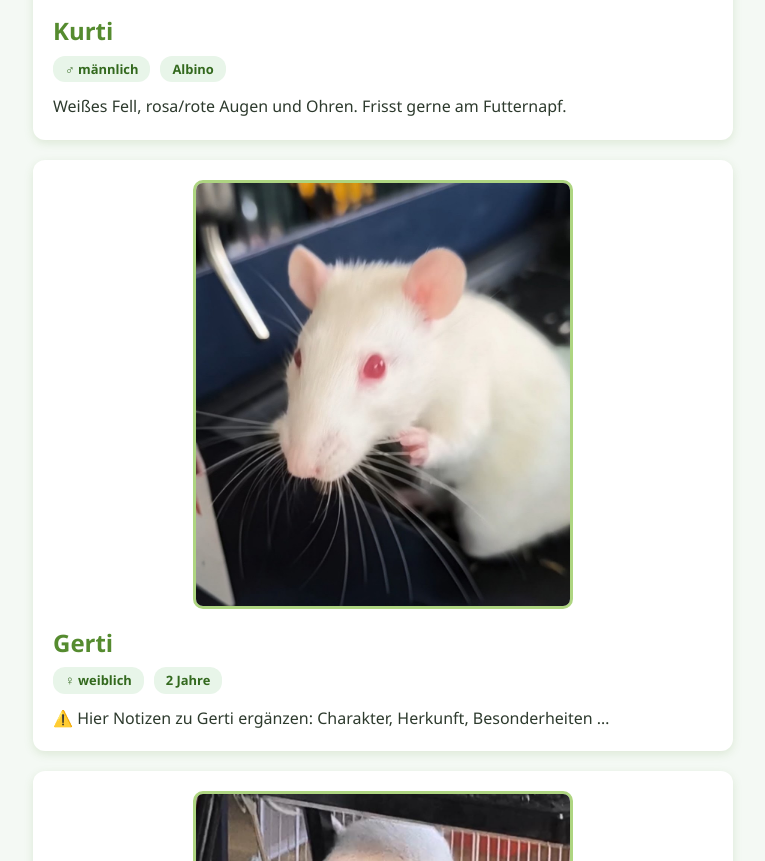
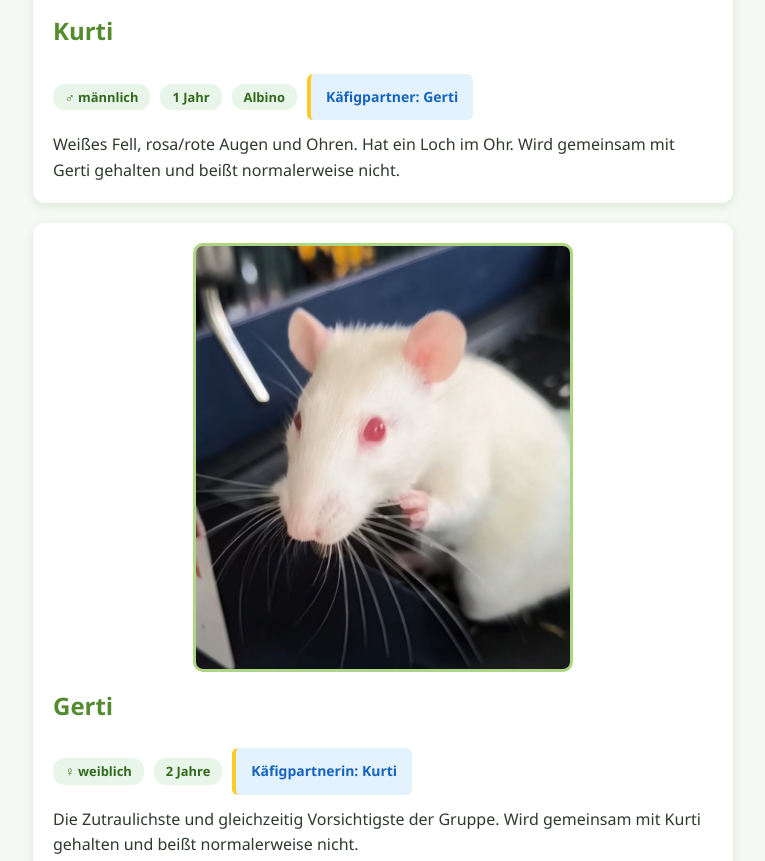
Before and after one commit to tomodersowashalt/ratten, a plain HTML site: page index.html in a window 1280 px wide. Shown: the part 602-1463 px from the top of the page, without its empty margins (257-1022 px from the left). Drawn offline with Linux system fonts and the light colour scheme.

Commit message:
Enhance chip styles and update animal notes
Added new styles for hint chips and updated notes for Kurti and Gerti.

```diff
--- a/index.html
+++ b/index.html
@@ -104,6 +104,11 @@
     color: #8d6e00;
   }
 
+  .chip.hinweis {
+    background-color: #e3f2fd;
+    color: #1565c0;
+  }
+
   /* Futter-Tabelle */
   table {
     width: 100%;
@@ -166,9 +171,12 @@
     <h2>Kurti</h2>
     <div class="details">
       <span class="chip">♂ männlich</span>
+      <span class="chip">1 Jahr</span>
       <span class="chip">Albino</span>
+      <span class="chip hinweis">Käfigpartner: Gerti</span>
     </div>
-    <p class="notiz">Weißes Fell, rosa/rote Augen und Ohren. Frisst gerne am Futternapf.</p>
+    <p class="notiz">Weißes Fell, rosa/rote Augen und Ohren. Hat ein Loch im Ohr.
+    Wird gemeinsam mit Gerti gehalten und beißt normalerweise nicht.</p>
   </div>
 
   <!-- Gerti -->
@@ -178,8 +186,10 @@
     <div class="details">
       <span class="chip">♀ weiblich</span>
       <span class="chip">2 Jahre</span>
+      <span class="chip hinweis">Käfigpartnerin: Kurti</span>
     </div>
-    <p class="notiz">⚠️ Hier Notizen zu Gerti ergänzen: Charakter, Herkunft, Besonderheiten …</p>
+    <p class="notiz">Die Zutraulichste und gleichzeitig Vorsichtigste der Gruppe.
+    Wird gemeinsam mit Kurti gehalten und beißt normalerweise nicht.</p>
   </div>
 
   <!-- Schraube & Kabelbrand -->
```
